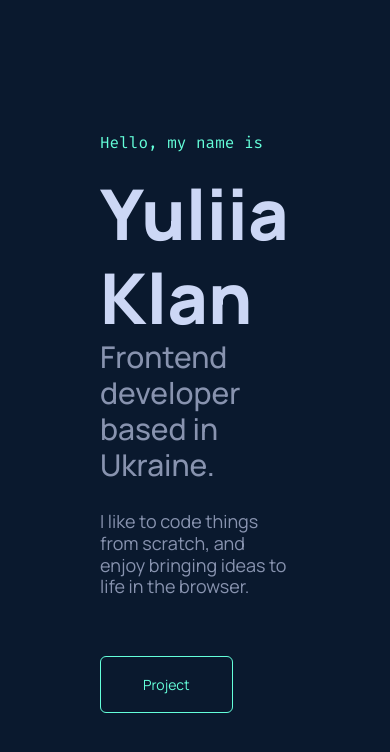
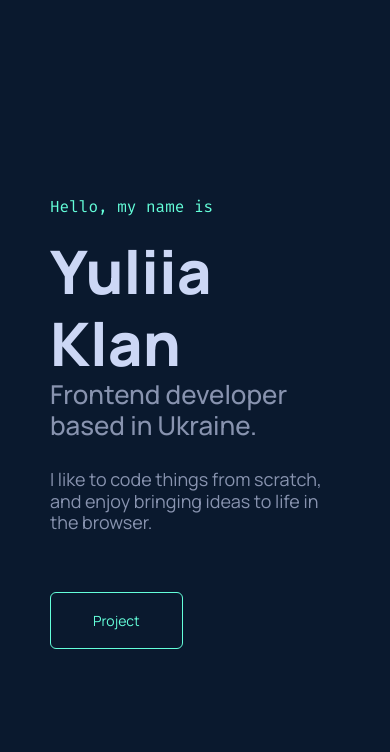
Before and after one commit to JulMorning/MyOwnPortfolio, a plain HTML site: page index.html in a window 390 px wide. Drawn offline with nearby package versions, Linux system fonts and the light colour scheme.

Commit message:
@media correction

```diff
--- a/style.css
+++ b/style.css
@@ -65,22 +65,27 @@ h3 {
 @media (max-width: 768px) {
   .main-container {
     padding: 0 80px;
+    min-height: 70vh;
   }
   h1 {
     font-size: 76px;
   }
+  h2 {
+    font-size: 34px;
+  }
 }
 @media (max-width: 576px) {
   .main-container {
-    padding: 0 100px;
+    padding: 0 50px;
+    min-height: 50vh;
   }
   h1 {
-    font-size: 70px;
+    font-size: 60px;
   }
   h2 {
-    font-size: 30px;
+    font-size: 26px;
   }
   h4 {
-    font-size: 14px;
+    font-size: 12px;
   }
 }
```
